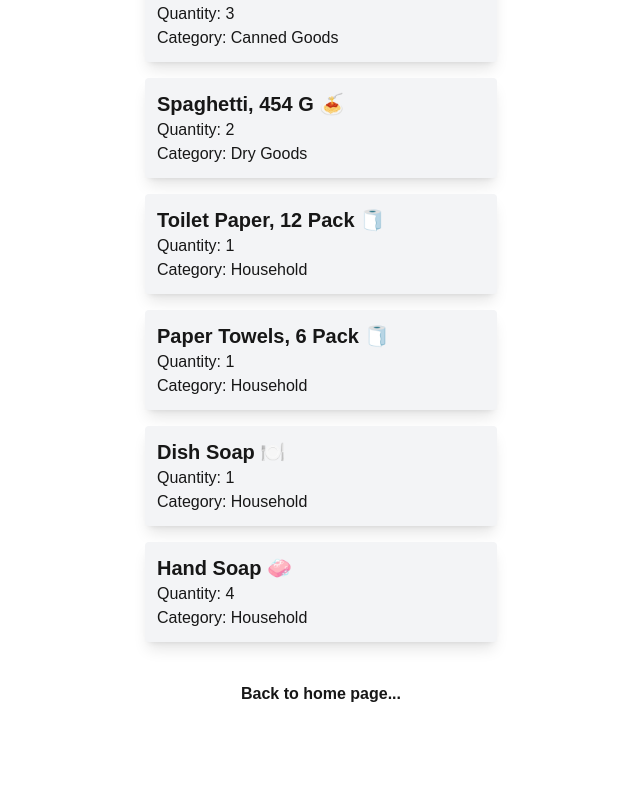
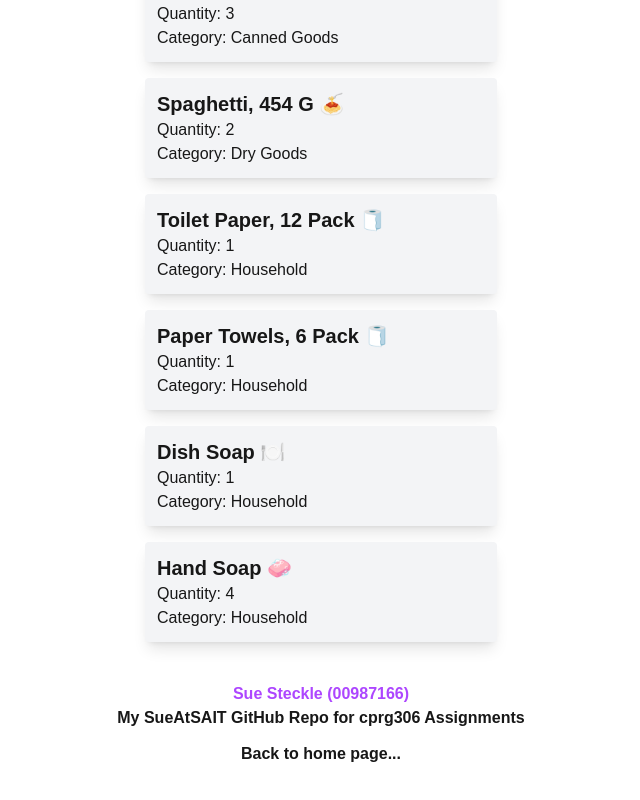
Before and after one commit to SueAtSAIT/cprg306-assignments, a Next.js app: page /week-3 in a window 1280 px wide. Shown: the part 834-1634 px from the top of the page, without its empty margins (319-959 px from the left). Before the commit the page ends 1580 px from the top, so only its background shows below. Built offline with nearby package versions, Linux system fonts and the light colour scheme.

Commit message:
Updates footer element to contain student-info plus a bit more formatting

```diff
--- a/app/week-2/student-info.js
+++ b/app/week-2/student-info.js
@@ -2,12 +2,11 @@ import Link from "next/link";
 
 export default function StudentInfo() {
   return (
-    <main>
     <ul>
       <li className="text-purple-500 hover:text-purple-700">
         Sue Steckle (00987166)
       </li>
-        <li>
+      <li className="mb-3">
         <Link
           className="hover:font-semibold"
           target="_blank"
@@ -16,6 +15,5 @@ export default function StudentInfo() {
         </Link>
       </li>
     </ul>
-    </main>
   );
 }
--- a/app/week-3/footer.js
+++ b/app/week-3/footer.js
@@ -1,8 +1,10 @@
 import Link from "next/link";
+import StudentInfo from "../week-2/student-info";
 
 export default function FooterLink() {
   return (
     <footer className="text-center my-10 font-bold">
+      <StudentInfo />
       <Link href="../.">Back to home page...</Link>
     </footer>
   );
```
Lines whose indentation alone changed are shown as unchanged.
